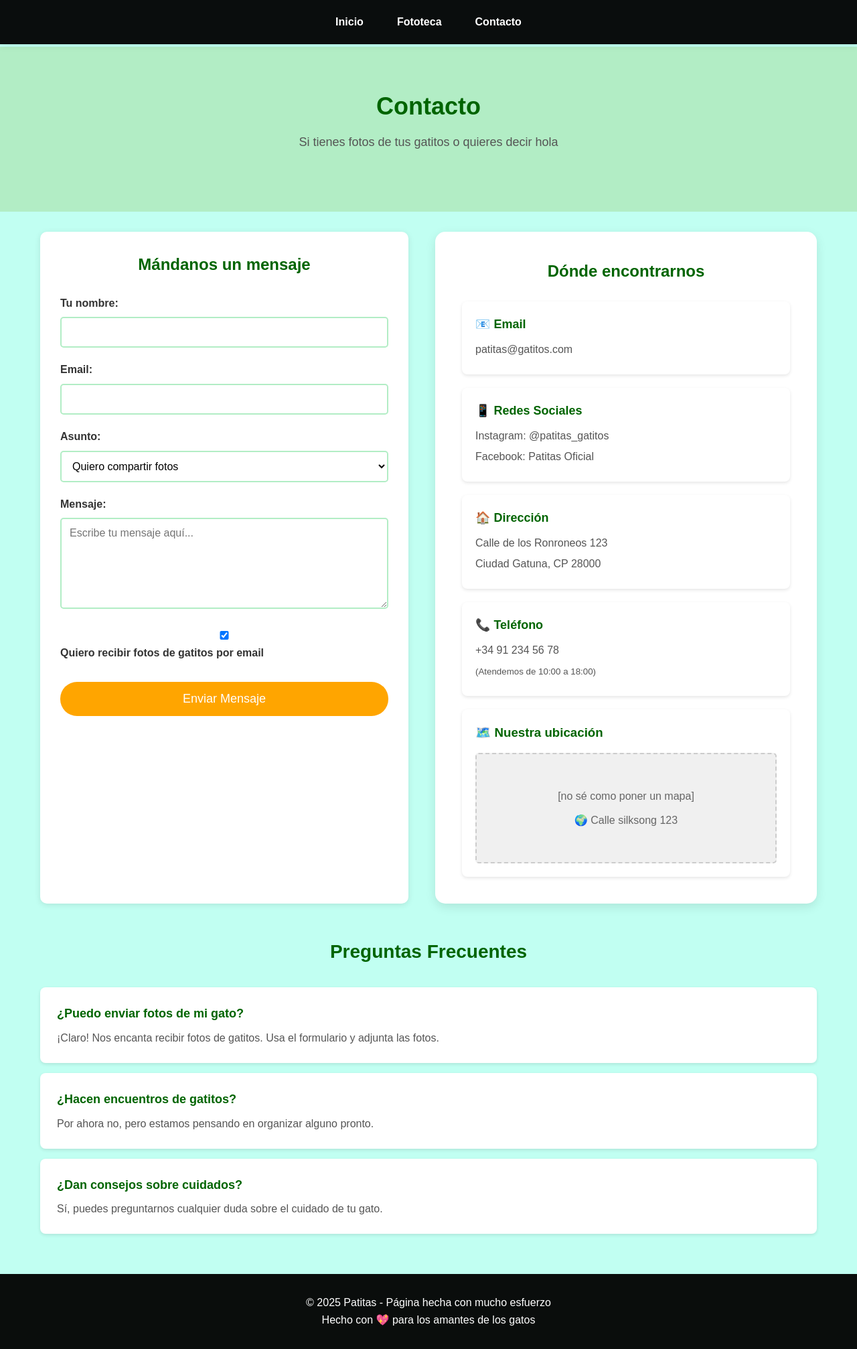
After one commit to Osorio0w/Proyecto_ProgIV, a PHP site: page /contacto.html in a window 1280 px wide. The commit adds this page. Shown: the whole page at 67% size. Run offline with PHP 8.4, Linux system fonts and the light colour scheme.

Commit message:
estilos finales 100% real

```diff
--- /dev/null
+++ b/contacto.html
@@ -0,0 +1,138 @@
+<!DOCTYPE html>
+<html lang="es">
+<head>
+    <meta charset="UTF-8">
+    <link rel="stylesheet" href="styles.css">
+    <meta name="viewport" content="width=device-width, initial-scale=1.0">
+    <title>Patitas - Contacto</title>
+    <link rel="shortcut icon" href="assets/favicon.ico" type="image/x-icon">
+</head>
+<body>
+    <header>
+        <nav>
+            <ul>
+                <li><a href="index.html">Inicio</a></li>
+                <li><a href="fototeca.html">Fototeca</a></li>
+                <li><a href="contacto.html">Contacto</a></li>
+            </ul>
+        </nav>
+    </header>
+
+    <main>
+        <section class="contact-hero">
+            <h1>Contacto</h1>
+            <p>Si tienes fotos de tus gatitos o quieres decir hola</p>
+        </section>
+
+        <section class="contact-content">
+            <!-- Formulario que hice -->
+            <div class="contact-form">
+                <h2>Mándanos un mensaje</h2>
+                <form id="contactForm">
+                    <div class="form-group">
+                        <label for="nombre">Tu nombre:</label>
+                        <input type="text" id="nombre" name="nombre" required>
+                    </div>
+
+                    <div class="form-group">
+                        <label for="email">Email:</label>
+                        <input type="email" id="email" name="email" required>
+                    </div>
+
+                    <div class="form-group">
+                        <label for="asunto">Asunto:</label>
+                        <select id="asunto" name="asunto">
+                            <option value="fotos">Quiero compartir fotos</option>
+                            <option value="pregunta">Tengo una pregunta</option>
+                            <option value="sugerencia">Sugerencia</option>
+                            <option value="otro">Otro</option>
+                        </select>
+                    </div>
+
+                    <div class="form-group">
+                        <label for="mensaje">Mensaje:</label>
+                        <textarea id="mensaje" name="mensaje" rows="6" placeholder="Escribe tu mensaje aquí..."></textarea>
+                    </div>
+
+                    <div class="form-group">
+                        <label>
+                            <input type="checkbox" name="newsletter" checked>
+                            Quiero recibir fotos de gatitos por email
+                        </label>
+                    </div>
+
+                    <button type="submit" class="submit-btn">Enviar Mensaje</button>
+                </form>
+            </div>
+
+            <!-- Información de contacto -->
+            <div class="contact-info">
+                <h2>Dónde encontrarnos</h2>
+
+                <div class="info-item">
+                    <h3>📧 Email</h3>
+                    <p>patitas@gatitos.com</p>
+                </div>
+
+                <div class="info-item">
+                    <h3>📱 Redes Sociales</h3>
+                    <p>Instagram: @patitas_gatitos</p>
+                    <p>Facebook: Patitas Oficial</p>
+                </div>
+
+                <div class="info-item">
+                    <h3>🏠 Dirección</h3>
+                    <p>Calle de los Ronroneos 123</p>
+                    <p>Ciudad Gatuna, CP 28000</p>
+                </div>
+
+                <div class="info-item">
+                    <h3>📞 Teléfono</h3>
+                    <p>+34 91 234 56 78</p>
+                    <p><small>(Atendemos de 10:00 a 18:00)</small></p>
+                </div>
+
+                <!-- Mapa placeholder -->
+                <div class="map-placeholder">
+                    <h3>🗺️ Nuestra ubicación</h3>
+                    <div class="mapa">
+                        <p>[no sé como poner un mapa]</p>
+                        <p>🌍 Calle silksong 123</p>
+                    </div>
+                </div>
+            </div>
+        </section>
+
+        <!-- Sección extra que se me ocurrió -->
+        <section class="faq">
+            <h2>Preguntas Frecuentes</h2>
+            <div class="faq-item">
+                <h3>¿Puedo enviar fotos de mi gato?</h3>
+                <p>¡Claro! Nos encanta recibir fotos de gatitos. Usa el formulario y adjunta las fotos.</p>
+            </div>
+            <div class="faq-item">
+                <h3>¿Hacen encuentros de gatitos?</h3>
+                <p>Por ahora no, pero estamos pensando en organizar alguno pronto.</p>
+            </div>
+            <div class="faq-item">
+                <h3>¿Dan consejos sobre cuidados?</h3>
+                <p>Sí, puedes preguntarnos cualquier duda sobre el cuidado de tu gato.</p>
+            </div>
+        </section>
+    </main>
+
+    <footer>
+        <p>&copy; 2025 Patitas - Página hecha con mucho esfuerzo</p>
+        <p>Hecho con 💖 para los amantes de los gatos</p>
+    </footer>
+
+    <script>
+        // JavaScript simple para el formulario
+        document.getElementById('contactForm').addEventListener('submit', function(e) {
+            e.preventDefault();
+            alert('¡Mensaje enviado! Gracias por contactarnos 😺');
+            this.reset();
+        });
+    </script>
+</body>
+</html>
--- a/fototeca.html
+++ b/fototeca.html
@@ -95,6 +95,6 @@
         <p>&copy; 2024 Patitas. Todos los derechos reservados.</p>
     </footer>
 
-    <script src="gallery.js"></script>
+    <script src="filtrogaleria.js"></script>
 </body>
 </html>
--- a/index.html
+++ b/index.html
@@ -58,7 +58,7 @@
     </main>
 
     <footer>
-        <p>&copy; 2024 Patitas. Todos los derechos reservados.</p>
+        <p>&copy; 2025 Patitas. Todos los derechos reservados.</p>
         <p>Hecho con 💖 para los amantes de los gatos</p>
     </footer>
 </body>
--- a/styles.css
+++ b/styles.css
@@ -327,3 +327,213 @@ footer {
         font-size: 2rem;
     }
 }
+
+/* Estilos para contacto que fui haciendo */
+
+.contact-hero {
+    text-align: center;
+    padding: 60px 20px;
+    background: #B2EDC5;
+    margin-bottom: 30px;
+}
+
+.contact-hero h1 {
+    color: darkgreen;
+    font-size: 36px;
+    margin-bottom: 10px;
+}
+
+.contact-hero p {
+    font-size: 18px;
+    color: #555;
+}
+
+.contact-content {
+    display: flex;
+    max-width: 1200px;
+    margin: 0 auto 50px;
+    padding: 0 20px;
+    gap: 40px;
+}
+
+.contact-form {
+    flex: 1;
+    background: white;
+    padding: 30px;
+    border-radius: 10px;
+    box-shadow: 0 2px 10px rgba(0,0,0,0.1);
+}
+
+.contact-form h2 {
+    color: darkgreen;
+    margin-bottom: 25px;
+    text-align: center;
+}
+
+.form-group {
+    margin-bottom: 20px;
+}
+
+.form-group label {
+    display: block;
+    margin-bottom: 8px;
+    font-weight: bold;
+    color: #333;
+}
+
+.form-group input[type="text"],
+.form-group input[type="email"],
+.form-group select,
+.form-group textarea {
+    width: 100%;
+    padding: 12px;
+    border: 2px solid #B2EDC5;
+    border-radius: 5px;
+    font-size: 16px;
+    font-family: Arial;
+}
+
+.form-group textarea {
+    resize: vertical;
+    min-height: 120px;
+}
+
+.form-group select {
+    background: white;
+    cursor: pointer;
+}
+
+.form-group input[type="checkbox"] {
+    margin-right: 10px;
+}
+
+.form-group label input[type="checkbox"] {
+    font-weight: normal;
+}
+
+.submit-btn {
+    background: orange;
+    color: white;
+    padding: 15px 40px;
+    border: none;
+    border-radius: 25px;
+    font-size: 18px;
+    cursor: pointer;
+    width: 100%;
+    margin-top: 10px;
+}
+
+.submit-btn:hover {
+    background: darkorange;
+}
+
+.contact-info {
+    flex: 1;
+}
+
+.contact-info h2 {
+    color: darkgreen;
+    margin-bottom: 25px;
+    text-align: center;
+}
+
+.info-item {
+    background: white;
+    padding: 20px;
+    margin-bottom: 20px;
+    border-radius: 8px;
+    box-shadow: 0 2px 5px rgba(0,0,0,0.1);
+}
+
+.info-item h3 {
+    color: darkgreen;
+    margin-bottom: 10px;
+    font-size: 18px;
+}
+
+.info-item p {
+    margin: 5px 0;
+    color: #555;
+}
+
+.map-placeholder {
+    background: white;
+    padding: 20px;
+    border-radius: 8px;
+    box-shadow: 0 2px 5px rgba(0,0,0,0.1);
+    margin-top: 20px;
+}
+
+.map-placeholder h3 {
+    color: darkgreen;
+    margin-bottom: 15px;
+}
+
+.mapa {
+    background: #f0f0f0;
+    padding: 40px 20px;
+    text-align: center;
+    border-radius: 5px;
+    border: 2px dashed #ccc;
+}
+
+.mapa p {
+    margin: 10px 0;
+    color: #666;
+}
+
+/* FAQ section que agregué después */
+.faq {
+    max-width: 1200px;
+    margin: 0 auto 50px;
+    padding: 0 20px;
+}
+
+.faq h2 {
+    text-align: center;
+    color: darkgreen;
+    margin-bottom: 30px;
+    font-size: 28px;
+}
+
+.faq-item {
+    background: white;
+    padding: 25px;
+    margin-bottom: 15px;
+    border-radius: 8px;
+    box-shadow: 0 2px 5px rgba(0,0,0,0.1);
+}
+
+.faq-item h3 {
+    color: darkgreen;
+    margin-bottom: 10px;
+    font-size: 18px;
+}
+
+.faq-item p {
+    color: #555;
+    line-height: 1.5;
+}
+
+/* responsive para contacto */
+@media (max-width: 768px) {
+    .contact-content {
+        flex-direction: column;
+    }
+
+    .contact-form, .contact-info {
+        width: 100%;
+    }
+
+    .faq-item {
+        padding: 20px;
+    }
+}
+
+/* esto lo puse para probar */
+.form-group input:focus,
+.form-group select:focus,
+.form-group textarea:focus {
+    outline: none;
+    border-color: orange;
+}
```
Also changed, not shown: filtrogaleria.js (renamed from gallery.js).
